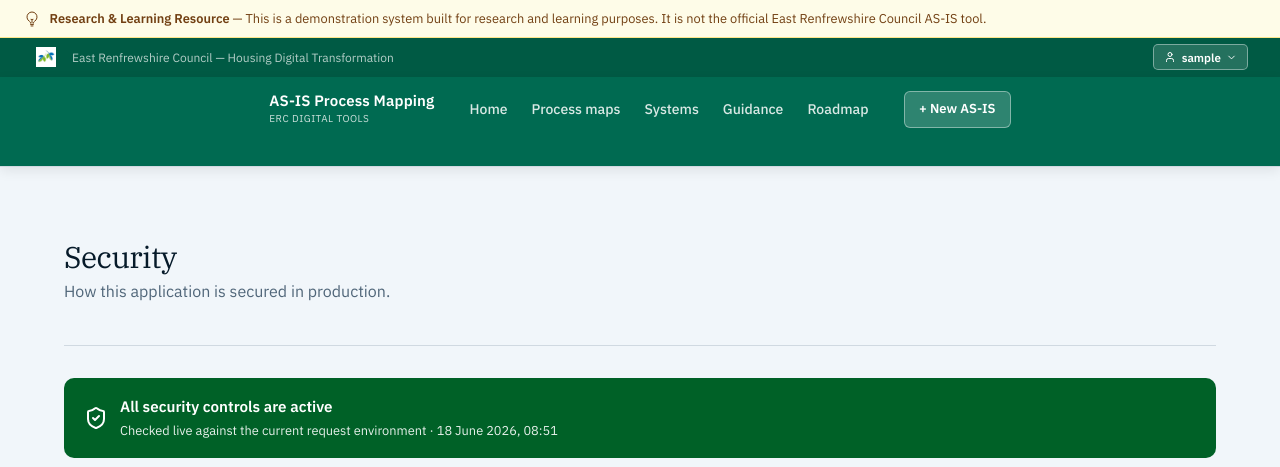
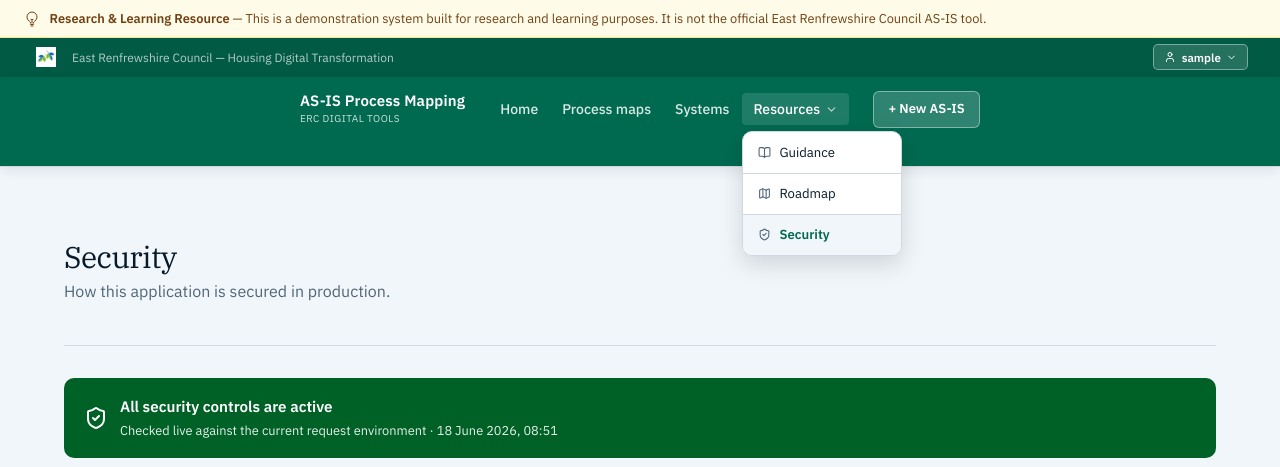
Before and after one commit to wellis321/as-is, a PHP site: page /security.php in a window 1280 px wide. Shown: the top 467 px of the page. Run offline with PHP 8.4, Linux system fonts and the light colour scheme; the visitor is signed in with stand-in values (Sample User, id 1).

Commit message:
new nav styling

```diff
--- a/includes/helpers.php
+++ b/includes/helpers.php
@@ -1076,7 +1076,7 @@ function render_layout(string $title, string $content, array $options = []): voi
             gap: 0.1rem;
             flex: 1;
         }
-        .site-nav a {
+        .site-nav > a {
             display: block;
             padding: 0.45rem 0.7rem;
             font-size: 0.875rem;
@@ -1087,8 +1087,36 @@ function render_layout(string $title, string $content, array $options = []): voi
             white-space: nowrap;
             text-decoration: none;
         }
-        .site-nav a:hover { background: rgba(255,255,255,0.12); color: #fff; text-decoration: none; }
-        .site-nav a[aria-current="page"] { background: #008062; color: #fff; font-weight: 600; }
+        .site-nav > a:hover { background: rgba(255,255,255,0.12); color: #fff; text-decoration: none; }
+        .site-nav > a[aria-current="page"] { background: #008062; color: #fff; font-weight: 600; }
+
+        /* Nav group dropdown */
+        .nav-group { position: relative; }
+        .nav-group-btn {
+            display: flex; align-items: center; gap: 0.3rem;
+            padding: 0.45rem 0.7rem; font-size: 0.875rem; font-weight: 500;
+            color: rgba(255,255,255,0.85); border-radius: 4px;
+            background: none; border: none; cursor: pointer;
+            font-family: var(--f-sans); white-space: nowrap; transition: background 120ms, color 120ms;
+        }
+        .nav-group-btn:hover,
+        .nav-group-btn.open { background: rgba(255,255,255,0.12); color: #fff; }
+        .nav-group-btn svg { opacity: 0.7; }
+        .nav-group-menu {
+            position: absolute; left: 0; top: calc(100% + 6px);
+            background: var(--surface); border: 1px solid var(--border);
+            border-radius: var(--r-lg); box-shadow: 0 8px 24px rgba(0,0,0,0.14);
+            min-width: 160px; z-index: 500; overflow: hidden;
+        }
+        .nav-group-menu a {
+            display: flex; align-items: center; gap: 0.55rem;
+            padding: 0.6rem 0.9rem; font-size: 0.82rem; color: var(--text);
+            text-decoration: none; border-bottom: 1px solid var(--border);
+        }
+        .nav-group-menu a:last-child { border-bottom: none; }
+        .nav-group-menu a:hover { background: var(--bg); }
+        .nav-group-menu a svg { color: var(--muted); }
+        .nav-group-menu a[aria-current="page"] { background: var(--bg); font-weight: 600; color: var(--accent); }
 
         .site-nav-actions {
             display: flex;
@@ -2138,10 +2166,6 @@ function render_layout(string $title, string $content, array $options = []): voi
                                 Change password
                             </a>
                         <?php endif; ?>
-                        <a href="/security.php">
-                            <i data-lucide="shield-check" style="width:13px;height:13px;"></i>
-                            Security
-                        </a>
                         <a href="/logout.php" class="pdd-signout">
                             <i data-lucide="log-out" style="width:13px;height:13px;"></i>
                             Sign out
@@ -2165,8 +2189,33 @@ function render_layout(string $title, string $content, array $options = []): voi
                 <a href="/index.php"<?= $__nav('index.php') ?>>Home</a>
                 <a href="/documents.php"<?= $__nav('documents.php') ?>>Process maps</a>
                 <a href="/systems.php"<?= $__nav('systems.php') ?>>Systems</a>
-                <a href="/help.php"<?= $__nav('help.php') ?>>Guidance</a>
-                <a href="/dev.php"<?= $__nav('dev.php') ?>>Roadmap</a>
+                <?php
+                $__inResources = in_array($__pg, ['help.php','dev.php','security.php']);
+                ?>
+                <div class="nav-group">
+                    <button class="nav-group-btn<?= $__inResources ? ' open' : '' ?>"
+                            id="navResourcesBtn" aria-haspopup="true"
+                            aria-expanded="<?= $__inResources ? 'true' : 'false' ?>">
+                        Resources
+                        <i data-lucide="chevron-down" style="width:13px;height:13px;"></i>
+                    </button>
+                    <div class="nav-group-menu" id="navResourcesMenu"<?= $__inResources ? '' : ' hidden' ?>>
+                        <a href="/help.php"<?= $__nav('help.php') ?>>
+                            <i data-lucide="book-open" style="width:13px;height:13px;"></i>
+                            Guidance
+                        </a>
+                        <a href="/dev.php"<?= $__nav('dev.php') ?>>
+                            <i data-lucide="map" style="width:13px;height:13px;"></i>
+                            Roadmap
+                        </a>
+                        <?php if ($__loggedIn): ?>
+                        <a href="/security.php"<?= $__nav('security.php') ?>>
+                            <i data-lucide="shield-check" style="width:13px;height:13px;"></i>
+                            Security
+                        </a>
+                        <?php endif; ?>
+                    </div>
+                </div>
             </nav>
             <div class="site-nav-actions">
                 <?php if ($__canEdit): ?>
@@ -2184,6 +2233,9 @@ function render_layout(string $title, string $content, array $options = []): voi
             <a href="/help.php"<?= $__nav('help.php') ?>>Guidance</a>
             <a href="/dev.php"<?= $__nav('dev.php') ?>>Roadmap</a>
             <?php if ($__loggedIn): ?>
+                <a href="/security.php"<?= $__nav('security.php') ?>>Security</a>
+            <?php endif; ?>
+            <?php if ($__loggedIn): ?>
                 <?php if ($__isAdmin): ?>
                     <a href="/admin.php"<?= $__nav('admin.php') ?> class="mobile-nav-signout">Admin</a>
                 <?php endif; ?>
@@ -2217,6 +2269,20 @@ function render_layout(string $title, string $content, array $options = []): voi
             });
         }
 
+        // ── Resources nav group ──────────────────────────────────
+        var resBtn  = document.getElementById('navResourcesBtn');
+        var resDrop = document.getElementById('navResourcesMenu');
+        if (resBtn && resDrop) {
+            resBtn.addEventListener('click', function(e){
+                e.stopPropagation();
+                var open = resDrop.hidden;
+                resDrop.hidden = !open;
+                resBtn.setAttribute('aria-expanded', String(open));
+                resBtn.classList.toggle('open', open);
+                if (open) lucide.createIcons({ nodes: [resDrop] });
+            });
+        }
+
         // ── Profile dropdown ─────────────────────────────────────
         var profileBtn  = document.getElementById('profileBtn');
         var profileDrop = document.getElementById('profileDropdown');
@@ -2230,7 +2296,7 @@ function render_layout(string $title, string $content, array $options = []): voi
             });
         }
 
-        // ── Close both on outside click ──────────────────────────
+        // ── Close all on outside click ───────────────────────────
         document.addEventListener('click', function(e){
             if (ham && mnav && !ham.contains(e.target) && !mnav.contains(e.target)){
                 mnav.classList.remove('open');
@@ -2240,6 +2306,11 @@ function render_layout(string $title, string $content, array $options = []): voi
             if (profileDrop && profileBtn && !profileBtn.contains(e.target)){
                 profileDrop.hidden = true;
                 profileBtn.setAttribute('aria-expanded', 'false');
+            }
+            if (resDrop && resBtn && !resBtn.contains(e.target) && !resDrop.contains(e.target)){
+                resDrop.hidden = true;
+                resBtn.setAttribute('aria-expanded', 'false');
+                resBtn.classList.remove('open');
             }
         });
     })();
--- a/public/security.php
+++ b/public/security.php
@@ -4,7 +4,6 @@ declare(strict_types=1);
 
 require_once dirname(__DIR__) . '/includes/bootstrap.php';
 require_login();
-require_min_role('admin');
 
 ob_start();
 ?>
```
